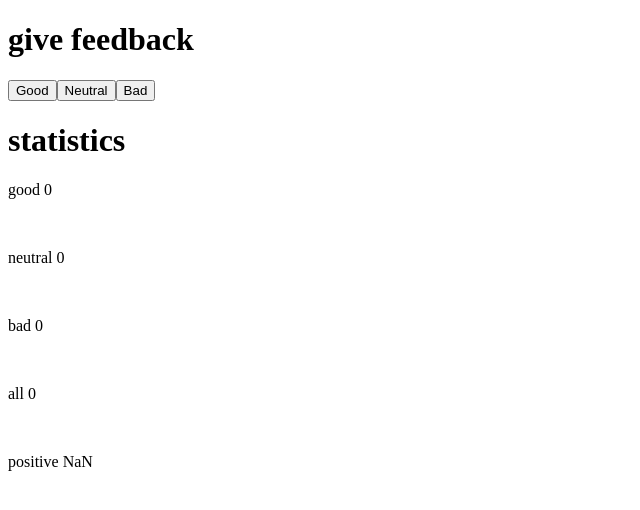
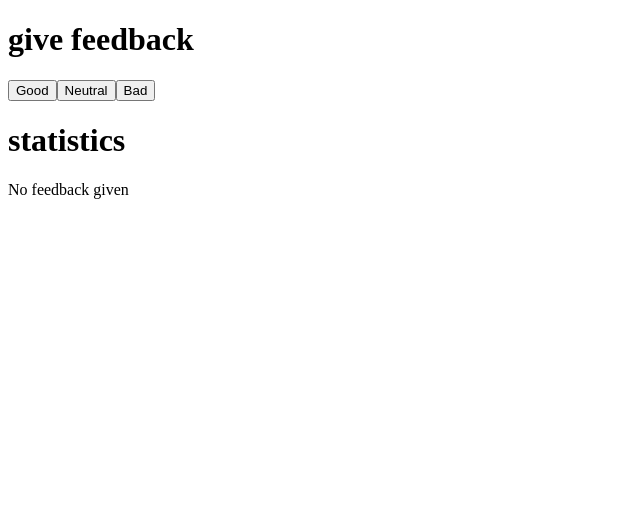
Before and after one commit to daironc78/StackOpenCursePart1, a React (Vite) app in the folder part1/: page / in a window 1280 px wide. Shown: the top 510 px of the page, without its empty margins (0-640 px from the left). Built offline with nearby package versions, Linux system fonts and the light colour scheme.

Commit message:
1.9 complete 1.10 incomplete

```diff
--- a/part1/src/App.jsx
+++ b/part1/src/App.jsx
@@ -1,7 +1,19 @@
 import { useState } from 'react'
+
+const StatisticLine = (props) => {
+
+  return(
+    <div>
+      <p>{props.text} {props.value}</p>
+      <br />
+    </div>
+  )
+
+}
 
 const Statistics = (props) => {
   console.log(props)
+
     return(
       <div>
         <p>{props.cali} {props.pasto}</p>
@@ -9,6 +21,7 @@ const Statistics = (props) => {
       </div>
     )
   }
+
 
 const App = () => {
   // guarda los clics de cada botón en su propio estado
@@ -43,16 +56,26 @@ const App = () => {
 
   const positiveResult = good / all * 100;
 
-  const course = {
+  const History = (props) => {
+    if (props.good === 0) {
+      return (
+        <div>
+          No feedback given
+        </div>
+      )
+    }
+    return (
+      <div>
+        <Statistics cali="good" pasto={good}/>
+        <Statistics cali="neutral" pasto={neutral}/>
+        <Statistics cali="bad" pasto={bad}/>
+        <Statistics cali="all" pasto={all}/>
+        <Statistics cali="positive" pasto={positiveResult}/>
+      </div>
+    )
+  }
 
 
-        name: 'Fundamentals of React ',
-        numero: good,
-
-
-
-
-  }
   return (
     <div>
 
@@ -61,15 +84,13 @@ const App = () => {
       <Button handleClick={() => setToNeutral(neutral + 1)} text="Neutral" />
       <Button handleClick={() => setToBad(bad + 1)} text="Bad" />
       <h1>statistics</h1>
-
-      <Statistics cali="good" pasto={good}/>
-      <Statistics cali="neutral" pasto={neutral}/>
-      <Statistics cali="bad" pasto={bad}/>
-      <Statistics cali="all" pasto={all}/>
-      <Statistics cali="positive" pasto={positiveResult}/>
-
+      <History good={good}/>
     </div>
   )
+
+
 }
 
+
+
 export default App
```
